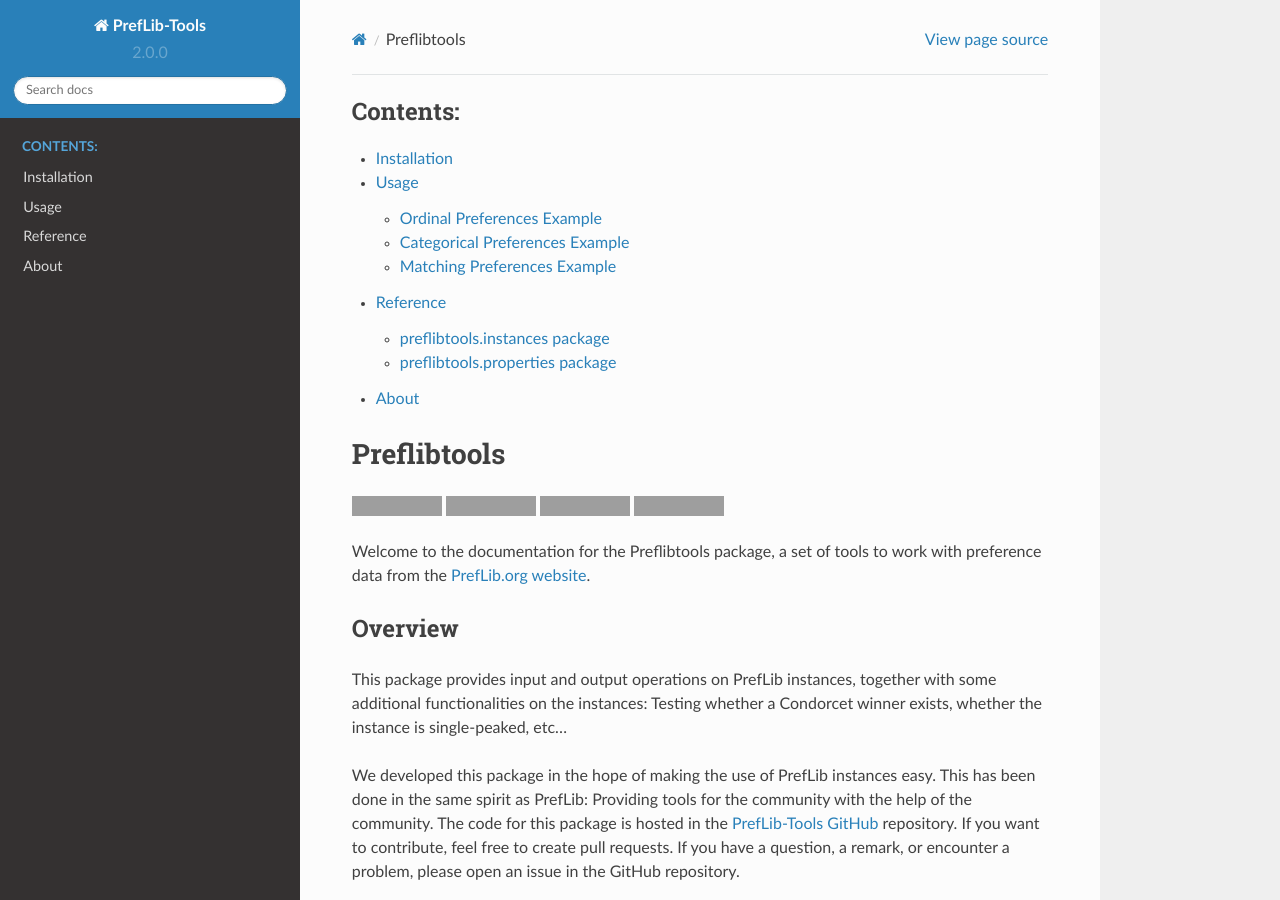
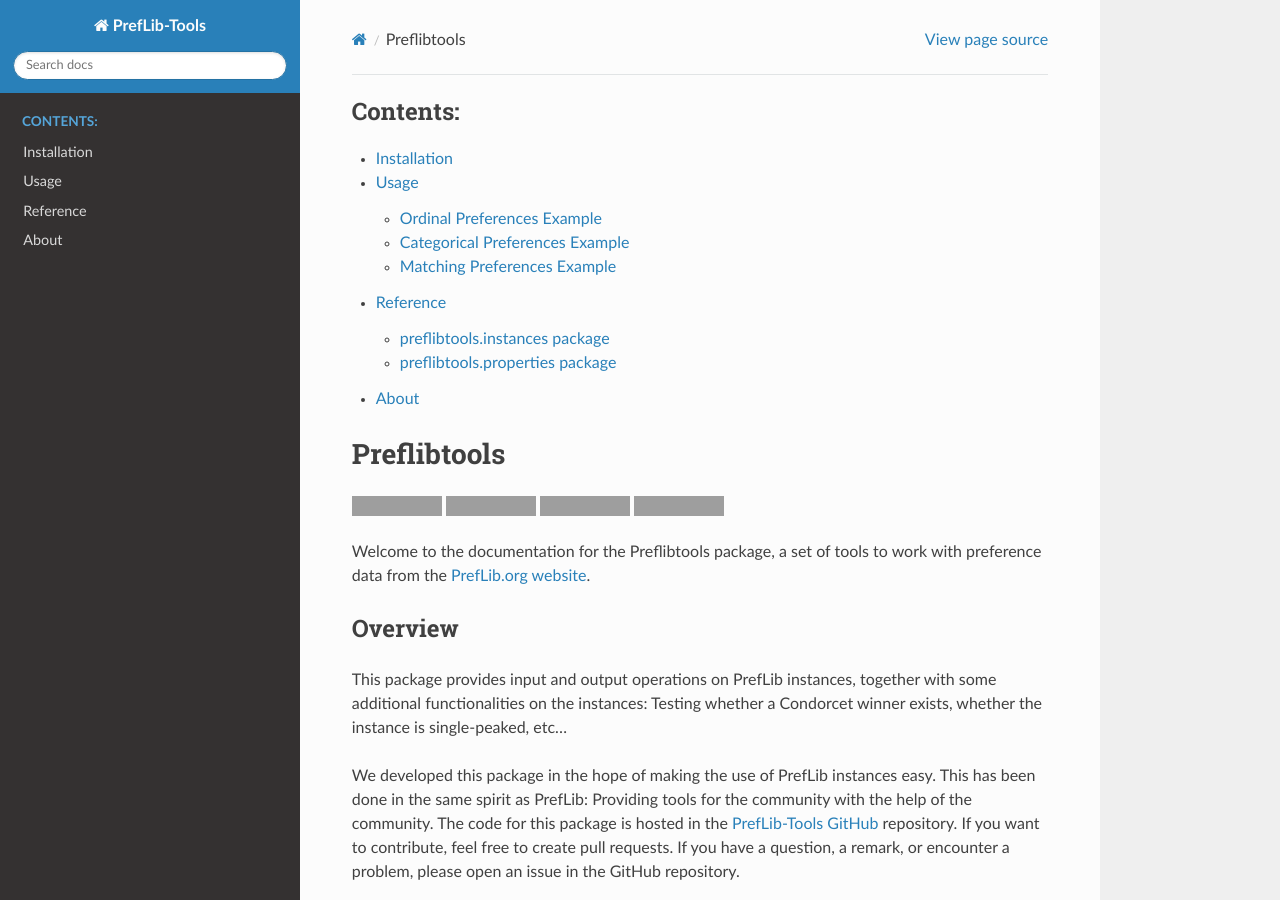
Before and after one commit to PrefLib/preflibtools, a Sphinx documentation site: the page built from docs/source/index.rst, in a window 1280 px wide and 900 px high. Built offline with Sphinx 7.4.7 and the Read the Docs theme 2.0.0, drawn with Linux system fonts in a browser that asks for light colours; grey boxes are pictures that could not be loaded.

```diff
--- a/docs/source/conf.py
+++ b/docs/source/conf.py
@@ -58,9 +58,9 @@ author = "Simon Rey"
 # the built documents.
 #
 # The short X.Y version.
-version = preflibtools.__version__
+# version = preflibtools.__version__
 # The full version, including alpha/beta/rc tags.
-release = preflibtools.__version__
+# release = preflibtools.__version__
 
 # The language for content autogenerated by Sphinx. Refer to documentation
 # for a list of supported languages.
```
